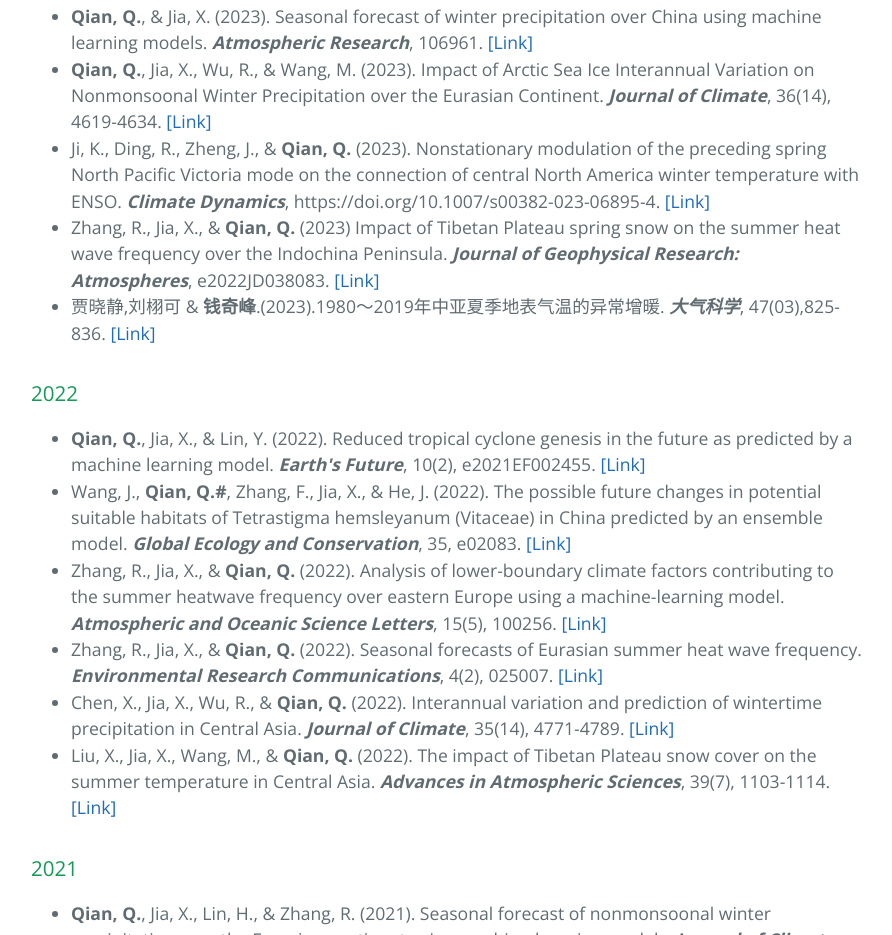
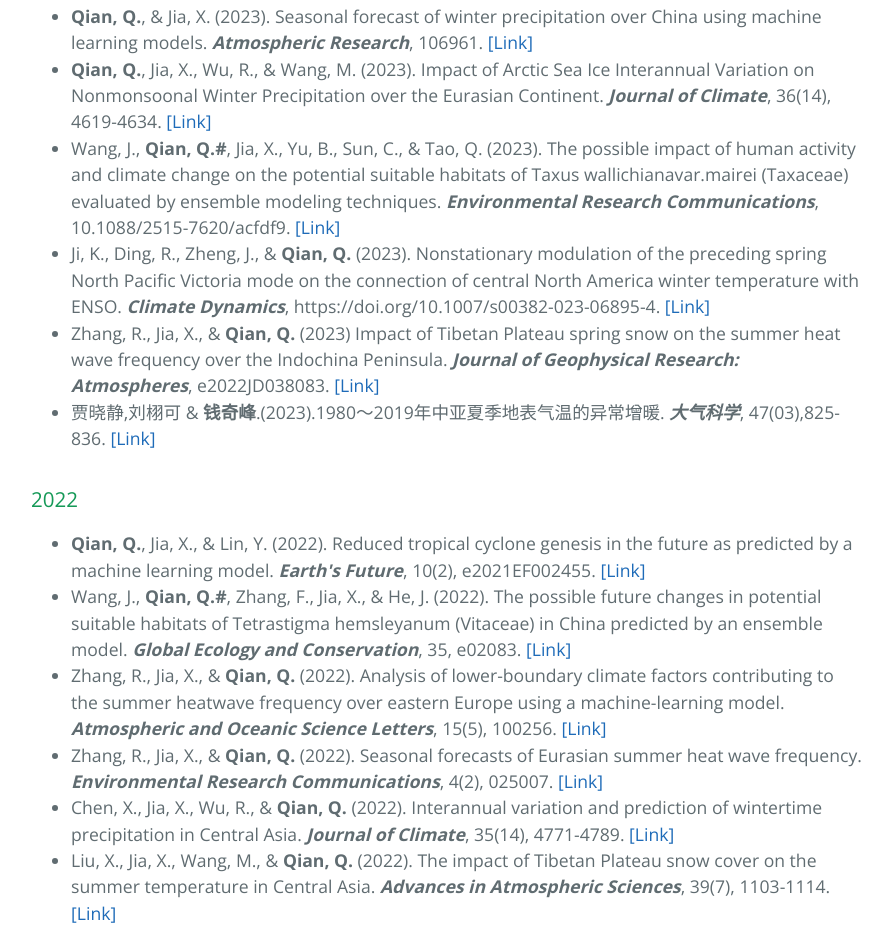
Before and after one commit to QQFRaphael/QQFRaphael.github.io, a website: page index.html in a window 1280 px wide. Shown: the part 1336-2271 px from the top of the page, without its empty margins (193-1085 px from the left). Drawn offline with nearby package versions, Linux system fonts and the light colour scheme.

Commit message:
Update index.html

```diff
--- a/index.html
+++ b/index.html
@@ -60,6 +60,7 @@
       <ul class="task-list">
       <li><b>Qian, Q.</b>, & Jia, X. (2023). Seasonal forecast of winter precipitation over China using machine learning models. <b><i>Atmospheric Research</i></b>, 106961. <a href="https://www.sciencedirect.com/science/article/abs/pii/S0169809523003587" target="_blank">[Link]</a></li>
       <li><b>Qian, Q.</b>, Jia, X., Wu, R., & Wang, M. (2023). Impact of Arctic Sea Ice Interannual Variation on Nonmonsoonal Winter Precipitation over the Eurasian Continent. <b><i>Journal of Climate</i></b>, 36(14), 4619-4634. <a href="https://journals.ametsoc.org/view/journals/clim/36/14/JCLI-D-22-0634.1.xml" target="_blank">[Link]</a></li>
+      <li>Wang, J., <b>Qian, Q.#</b>, Jia, X., Yu, B., Sun, C., & Tao, Q. (2023). The possible impact of human activity and climate change on the potential suitable habitats of Taxus wallichianavar.mairei (Taxaceae) evaluated by ensemble modeling techniques. <b><i>Environmental Research Communications</b></i>, 10.1088/2515-7620/acfdf9. <a href="https://iopscience.iop.org/article/10.1088/2515-7620/acfdf9" target="_blank">[Link]</a></li>
       <li>Ji, K., Ding, R., Zheng, J., & <b>Qian, Q.</b> (2023). Nonstationary modulation of the preceding spring North Pacific Victoria mode on the connection of central North America winter temperature with ENSO. <b><i>Climate Dynamics</b></i>, https://doi.org/10.1007/s00382-023-06895-4. <a href="https://link.springer.com/article/10.1007/s00382-023-06895-4" target="_blank">[Link]</a></li>
       <li>Zhang, R., Jia, X., & <b>Qian, Q.</b> (2023) Impact of Tibetan Plateau spring snow on the summer heat wave frequency over the Indochina Peninsula. <b><i>Journal of Geophysical Research: Atmospheres</b></i>, e2022JD038083. <a href="https://agupubs.onlinelibrary.wiley.com/doi/abs/10.1029/2022JD038083" target="_blank">[Link]</a></li>
       <li>贾晓静,刘栩可 & <b>钱奇峰</b>.(2023).1980～2019年中亚夏季地表气温的异常增暖. <b><i>大气科学</i></b>, 47(03),825-836. <a href="http://www.iapjournals.ac.cn/dqkx/cn/article/doi/10.3878/j.issn.1006-9895.2206.22054" target="_blank">[Link]</a></li>
```
